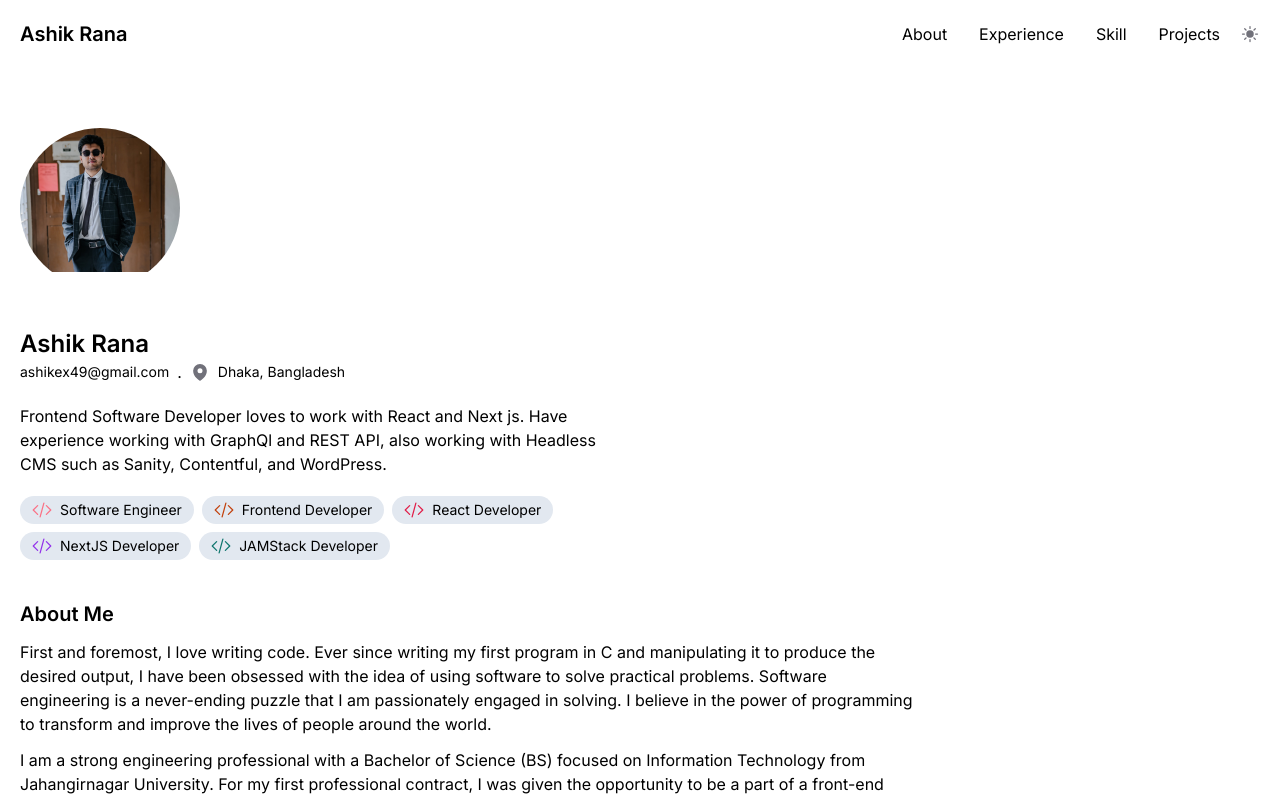
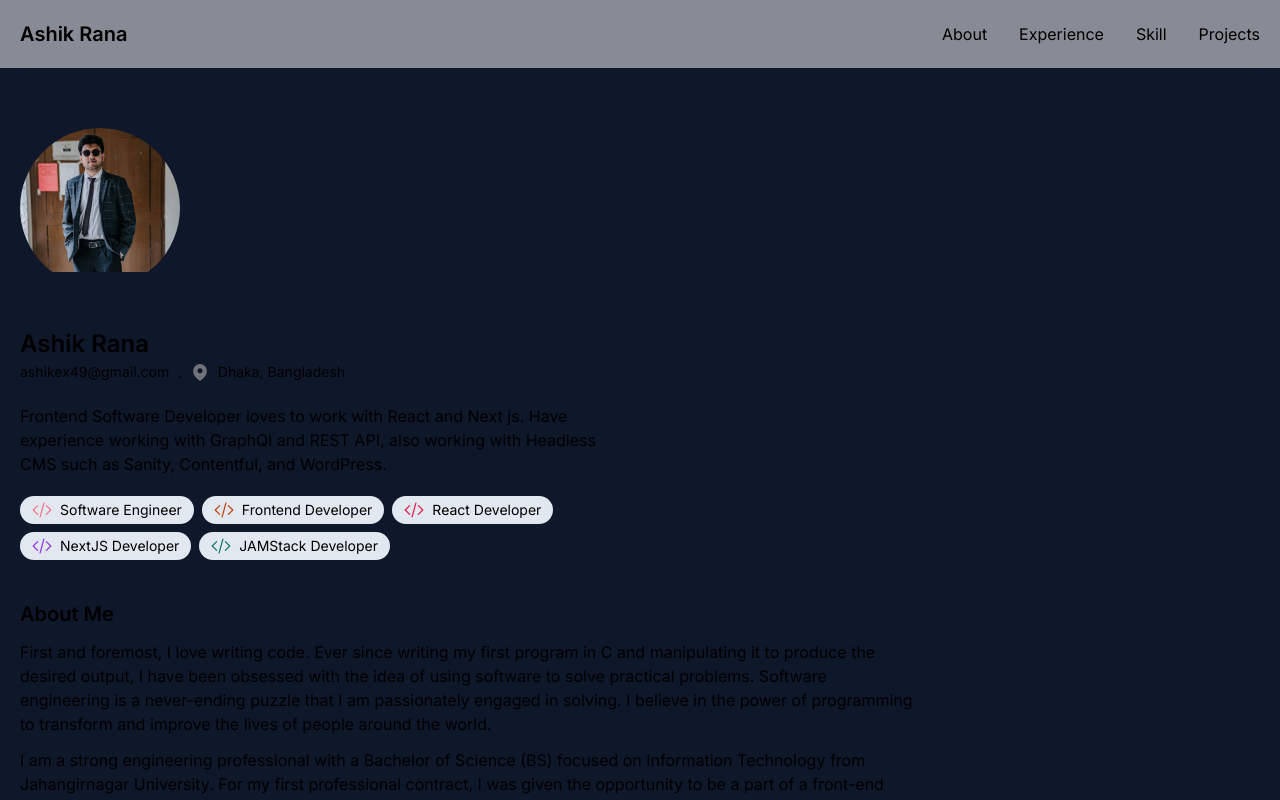
Before and after one commit to ashik-75/showcase, a Next.js app: page / in a window 1280 px wide. Shown: the top 800 px of the page. Built offline with nearby package versions, Linux system fonts and the light colour scheme.

Commit message:
remove dark mood

```diff
--- a/app/layout.tsx
+++ b/app/layout.tsx
@@ -12,7 +12,7 @@ export default function RootLayout({
     <html className="scroll-smooth">
       <head />
       <Providers>
-        <body className="dark:bg-slate-900 bg-white">
+        <body className="bg-slate-900">
           <div className="max-w-7xl mx-auto min-h-screen">
             <Header />
             {children}
--- a/components/Header/DarkMode.tsx
+++ b/components/Header/DarkMode.tsx
@@ -10,6 +10,7 @@ function DarkMode() {
 
   useEffect(() => {
     setMounted(true);
+    setTheme("dark");
   }, []);
 
   if (!mounted) {
--- a/components/Header/Header.tsx
+++ b/components/Header/Header.tsx
@@ -3,14 +3,13 @@
 import { Bars3Icon } from "@heroicons/react/24/solid";
 import Link from "next/link";
 import { useState } from "react";
-import DarkMode from "./DarkMode";
 import MobileMenu from "./MobileMenu";
 
 function Header() {
   const [isOpen, setIsOpen] = useState<boolean>(false);
 
   return (
-    <div className="p-5 flex justify-between backdrop-blur-lg sticky top-0 left-0 w-full dark:bg-slate-900/70 bg-white/50 ">
+    <div className="p-5 flex justify-between backdrop-blur-lg sticky top-0 left-0 w-full dark:bg-slate-900/70 bg-white/50 z-[99]">
       <div className="flex gap-3 items-center">
         <Bars3Icon
           onClick={() => setIsOpen(true)}
@@ -37,8 +36,6 @@ function Header() {
             <li>Projects</li>
           </a>
         </ul>
-
-        <DarkMode />
       </div>
 
       <MobileMenu isOpen={isOpen} setIsOpen={setIsOpen} />
```
